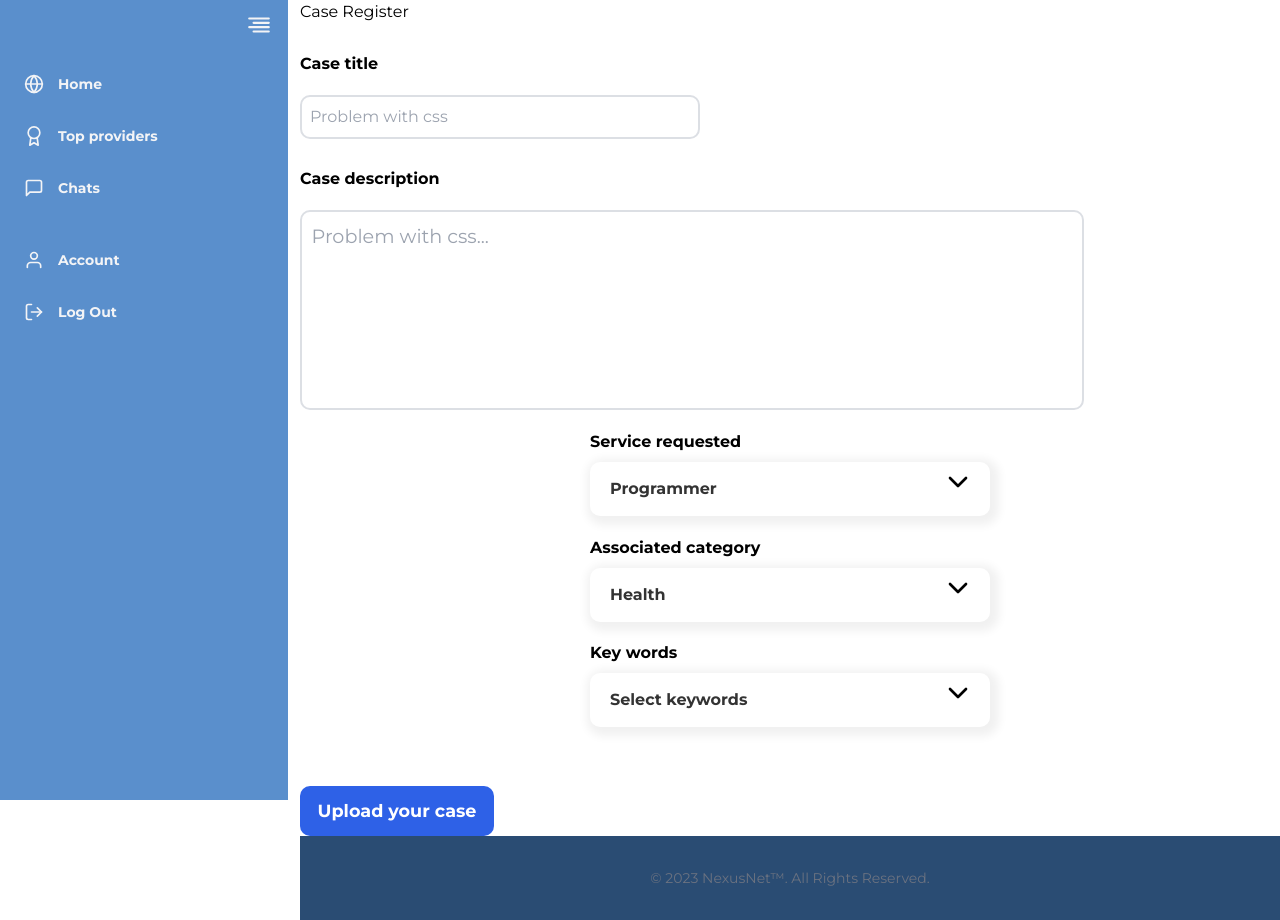
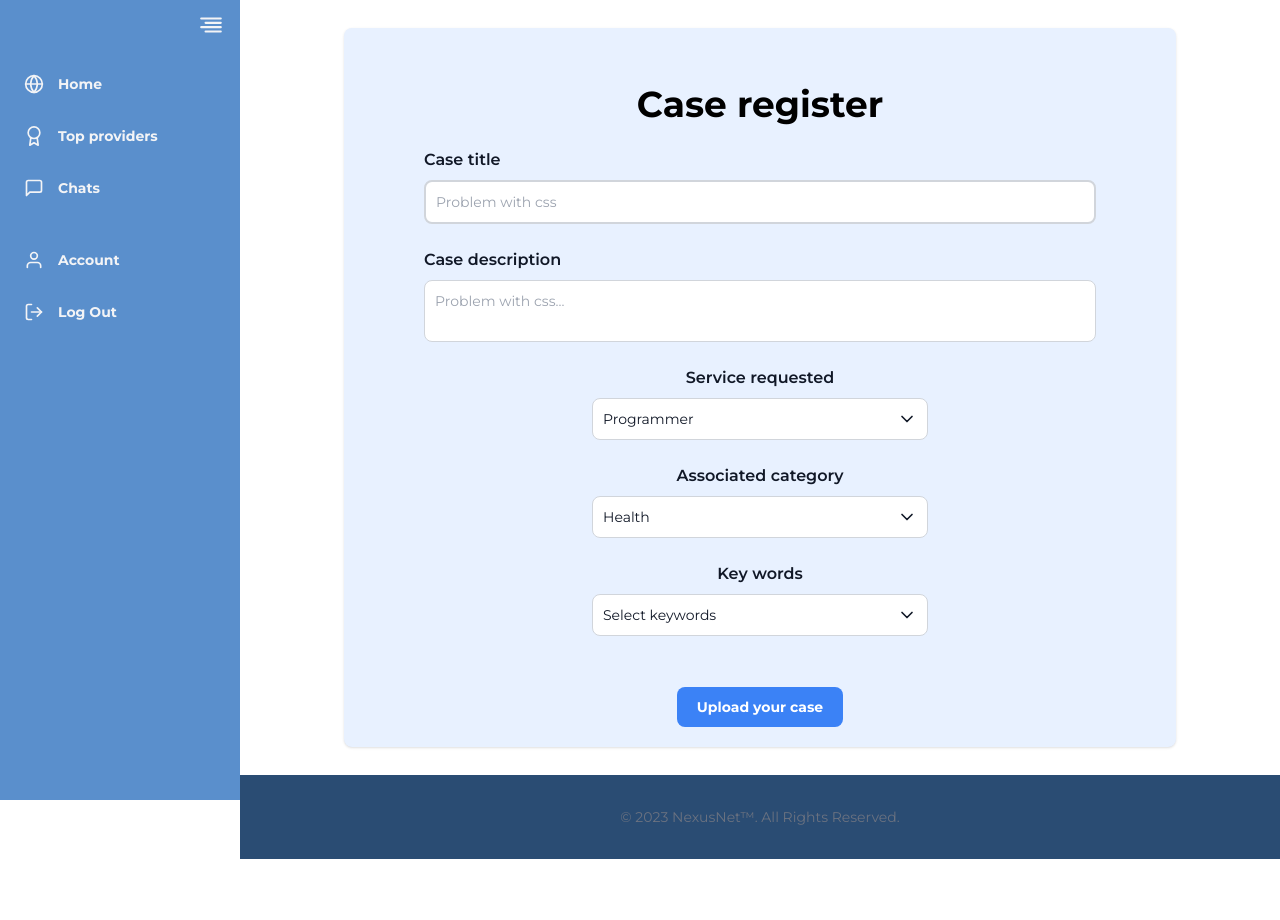
Before and after one commit to Hector-F-Romer0/NexusNet, a React (Vite) app: page /client/case/add in a window 1280 px wide. After the commit the page ends 866 px from the top, so only its background shows below. Built offline with nearby package versions, Linux system fonts and the light colour scheme.

Commit message:
Reconstrucción de formulario para creación de casos de usuario por medio de Tailwind.

```diff
--- a/src/components/client/FormCase.jsx
+++ b/src/components/client/FormCase.jsx
@@ -10,11 +10,7 @@ import categories from "../../db/categories.json";
 import ContainerTagKeywords from "../shared/ContainerTagKeywords";
 import DropDownList from "../shared/DropDownList";
 import FormInput from "../shared/FormInput";
-import { FormStyle } from "../../styled-components/index/Input.style";
-import { ButtonGenericStyle, PrimaryButtonStyle } from "../../styled-components/index/Button.style";
 import TextAreaForm from "../shared/TextAreaForm";
-
-// import { saveJSON } from "../../helpers/jsonFileManager";
 
 const FormCase = () => {
 	const {
@@ -65,12 +61,10 @@ const FormCase = () => {
 			return;
 		}
 		console.log({ data, category: selectedCategory, service: setectedService, keywords: keywordsChosen });
-		// saveJSON({ data, keywords: keywords });
 	};
 
 	return (
-		<div>
-			<FormStyle onSubmit={handleSubmit(onSubmit)}>
+		<form onSubmit={handleSubmit(onSubmit)}>
 			<FormInput
 				label="Case title"
 				type="text"
@@ -114,6 +108,7 @@ const FormCase = () => {
 				}}
 				error={errors.caseDescription}
 			/>
+			{/* <TestDrop /> */}
 			<DropDownList
 				label="Service requested"
 				availableOptions={services}
@@ -131,9 +126,14 @@ const FormCase = () => {
 				setSelected={setSelectedKeyWord}></DropDownList>
 
 			<ContainerTagKeywords keywords={keywordsChosen} setKeyWords={setKeyWordsChosen} />
-				<PrimaryButtonStyle type="submit">Upload your case</PrimaryButtonStyle>
-			</FormStyle>
+			<div className="flex justify-center">
+				<button
+					type="submit"
+					className="text-white bg-blue-500 hover:bg-blue-700 focus:ring-4 focus:ring-blue-300 font-bold rounded-lg text-sm px-5 py-2.5">
+					Upload your case
+				</button>
 			</div>
+		</form>
 	);
 };
 
--- a/src/components/shared/DropDownList.jsx
+++ b/src/components/shared/DropDownList.jsx
@@ -1,38 +1,36 @@
 import React, { useState } from "react";
 
-import {
-	DropDownBtn,
-	DropDownContent,
-	DropDownItem,
-	DropDownStyle,
-	IconDeploy,
-} from "../../styled-components/index/DropDownList.style";
-import { InputLabelStyle } from "../../styled-components/index/Input.style";
+import { FiChevronDown } from "react-icons/fi";
 
 const DropDownList = ({ selected, setSelected, label, availableOptions }) => {
 	const [isActive, setIsActive] = useState(false);
 	const [options, setOptions] = useState(availableOptions);
 	// console.log(options);
 	return (
-		<DropDownStyle>
-			<InputLabelStyle>{label}</InputLabelStyle>
-			<DropDownBtn onClick={(e) => setIsActive(!isActive)}>{selected.name}</DropDownBtn>
-			<IconDeploy />
+		<div className="flex flex-col items-center my-6">
+			<label className="block mb-2 text-base font-semibold text-gray-900 items-start">{label}</label>
+			<div
+				onClick={(e) => setIsActive(!isActive)}
+				className={`bg-white w-2/4 text-sm text-gray-900 p-2.5 flex items-center rounded-lg border border-gray-300 justify-between`}>
+				{selected.name}
+				<FiChevronDown size={20} className={`${isActive && "rotate-180"}`} /> {/**/}
+			</div>
 			{isActive && (
-				<DropDownContent>
+				<div className={`bg-white mt-2 overflow-y-auto w-2/4 ${isActive ? "max-h-60" : "max-h-0"} `}>
 					{options.map((option) => (
-						<DropDownItem
+						<div
+							className={`p-2 text-sm hover:bg-sky-600 hover:text-white`}
 							key={option.id}
 							onClick={(e) => {
 								setSelected(option);
 								setIsActive(false);
 							}}>
 							{option.name}
-						</DropDownItem>
+						</div>
 					))}
-				</DropDownContent>
+				</div>
 			)}
-		</DropDownStyle>
+		</div>
 	);
 };
 
--- a/src/components/shared/FormInput.jsx
+++ b/src/components/shared/FormInput.jsx
@@ -1,17 +1,19 @@
 import React from "react";
 import PropTypes from "prop-types";
-import {
-	InputContainerStyle,
-	InputErrorStyle,
-	InputLabelStyle,
-	InputStyle,
-} from "../../styled-components/index/Input.style";
+import { InputContainerStyle, InputErrorStyle } from "../../styled-components/index/Input.style";
 
 const FormInput = ({ label, registerName, placeholder, register, type, validations, error }) => {
 	return (
 		<InputContainerStyle>
-			<InputLabelStyle htmlFor={registerName}>{label}</InputLabelStyle>
-			<InputStyle type={type} placeholder={placeholder} {...register(registerName, validations)} />
+			<label htmlFor={registerName} className="block mb-2 text-base font-semibold text-gray-900">
+				{label}
+			</label>
+			<input
+				type={type}
+				placeholder={placeholder}
+				{...register(registerName, validations)}
+				className="bg-white border-2 border-gray-300 text-gray-900 text-sm rounded-lg focus:ring-blue-500 focus:border-blue-500 block w-full p-2.5"
+			/>
 			{error?.type === "required" && <InputErrorStyle>{error?.message}</InputErrorStyle>}
 			{error?.type === "minLength" && <InputErrorStyle>{error?.message}</InputErrorStyle>}
 			{error?.type === "maxLength" && <InputErrorStyle>{error?.message}</InputErrorStyle>}
--- a/src/components/shared/TextAreaForm.jsx
+++ b/src/components/shared/TextAreaForm.jsx
@@ -1,18 +1,18 @@
 import React from "react";
 import PropTypes from "prop-types";
-import {
-	InputContainerStyle,
-	InputErrorStyle,
-	InputLabelStyle,
-	InputStyle,
-	TextAreaStyle,
-} from "../../styled-components/index/Input.style";
+import { InputContainerStyle, InputErrorStyle } from "../../styled-components/index/Input.style";
 
-const TextAreaForm = ({ label, registerName, placeholder, register, type, validations, error }) => {
+const TextAreaForm = ({ label, registerName, placeholder, register, validations, error }) => {
 	return (
 		<InputContainerStyle>
-			<InputLabelStyle htmlFor={registerName}>{label}</InputLabelStyle>
-			<TextAreaStyle placeholder={placeholder} {...register(registerName, validations)} />
+			<label htmlFor={registerName} className="block mb-2 text-base font-semibold text-gray-900">
+				{label}
+			</label>
+			<textarea
+				placeholder={placeholder}
+				{...register(registerName, validations)}
+				className="block p-2.5 w-full text-sm text-gray-900 bg-white rounded-lg border border-gray-300 resize-none focus:ring-blue-500 focus:border-blue-500"
+			/>
 			{error?.type === "required" && <InputErrorStyle>{error?.message}</InputErrorStyle>}
 			{error?.type === "minLength" && <InputErrorStyle>{error?.message}</InputErrorStyle>}
 			{error?.type === "maxLength" && <InputErrorStyle>{error?.message}</InputErrorStyle>}
--- a/src/pages/client/CaseForm.jsx
+++ b/src/pages/client/CaseForm.jsx
@@ -1,19 +1,19 @@
-import React from "react";
 import FormCase from "../../components/client/FormCase";
-import { Layout, MainContentLayout } from "../../styled-components/index/Layout";
 import SideBar from "../../components/shared/SideBar";
 import Footer from "../../components/shared/Footer";
 
 const CaseForm = () => {
 	return (
-		<Layout>
+		<section className="flex">
 			<SideBar />
-			<MainContentLayout>
-				<h1>Case Register</h1>
-				<FormCase></FormCase>
+			<div className="flex flex-col w-full">
+				<div className="flex-grow self-center min-w-sm w-4/5 py-5 px-10 md:px-20 rounded-lg shadow bg-card my-7">
+					<h1 className="text-xl md:text-4xl font-bold text-center mt-9">Case register</h1>
+					<FormCase />
+				</div>
 				<Footer />
-			</MainContentLayout>
-		</Layout>
+			</div>
+		</section>
 	);
 };
 
--- a/src/pages/client/HomeClient.jsx
+++ b/src/pages/client/HomeClient.jsx
@@ -1,7 +1,11 @@
+import { useNavigate } from "react-router-dom";
+
 import SideBar from "../../components/shared/SideBar";
 import CardCase from "../../components/shared/CardCase";
 import Footer from "../../components/shared/Footer";
 const HomeClient = () => {
+	const navigate = useNavigate();
+
 	return (
 		<section className="flex">
 			<SideBar />
@@ -11,7 +15,9 @@ const HomeClient = () => {
 					<button className="bg-gray-200 hover:bg-grey text-grey-darkest font-bold py-2 px-4 rounded inline-flex items-center cursor-pointer ">
 						Search providers
 					</button>
-					<button className="bg-gray-200 hover:bg-grey text-grey-darkest font-bold py-2 px-4 rounded inline-flex items-center cursor-pointer">
+					<button
+						onClick={() => navigate("/client/case/add")}
+						className="bg-gray-200 hover:bg-grey text-grey-darkest font-bold py-2 px-4 rounded inline-flex items-center cursor-pointer">
 						Upload your cases
 					</button>
 				</div>
--- a/src/styled-components/index/Input.style.js
+++ b/src/styled-components/index/Input.style.js
@@ -41,7 +41,7 @@ const InputContainerStyle = styled.div`
 	flex-wrap: wrap;
 	/* gap: 10px; */
 	flex-direction: column;
-    margin: 0.5em 0;
+	margin: 1.5em 0;
 
 	label {
 		align-self: flex-start;
```
Lines whose indentation alone changed are shown as unchanged.
